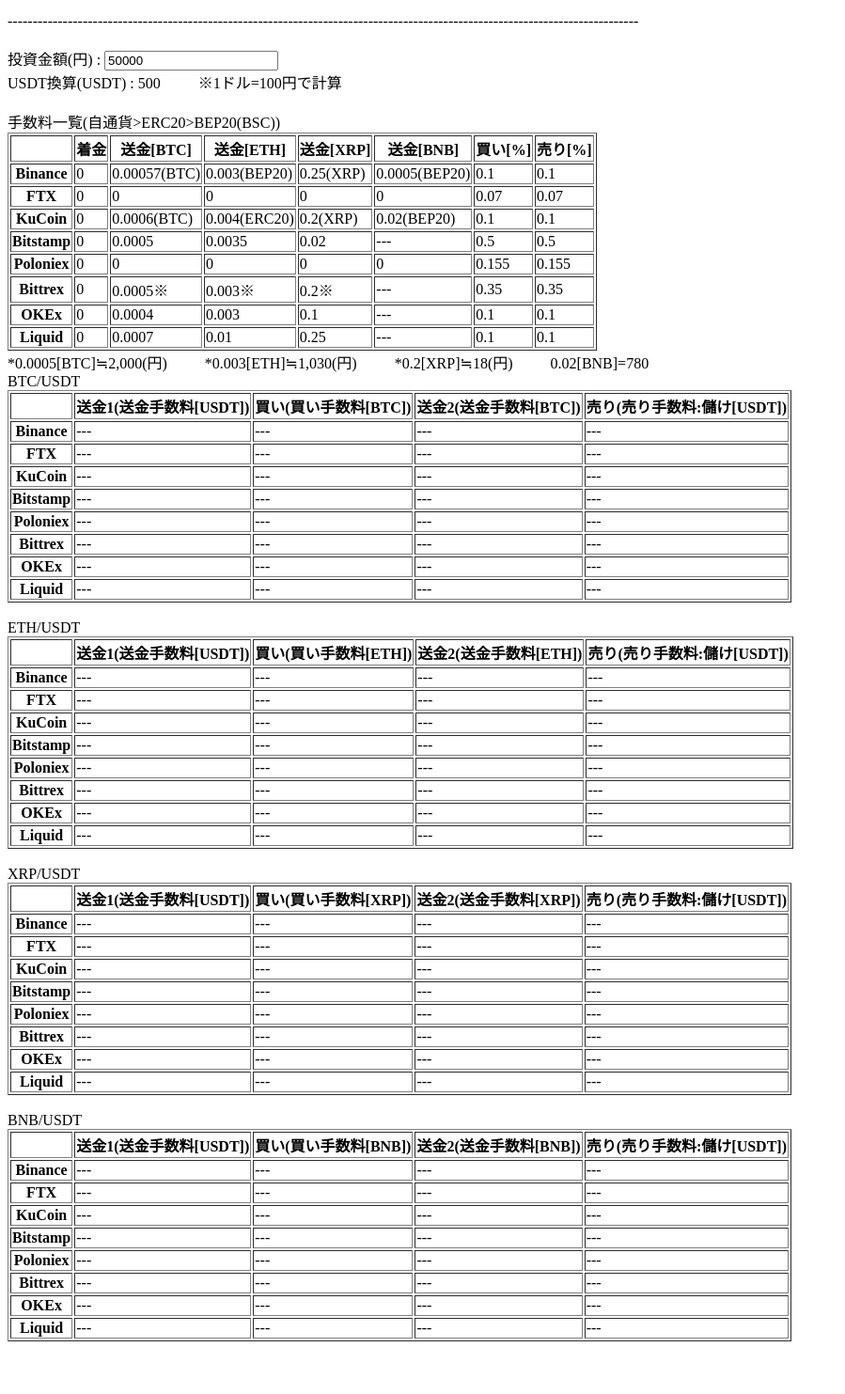
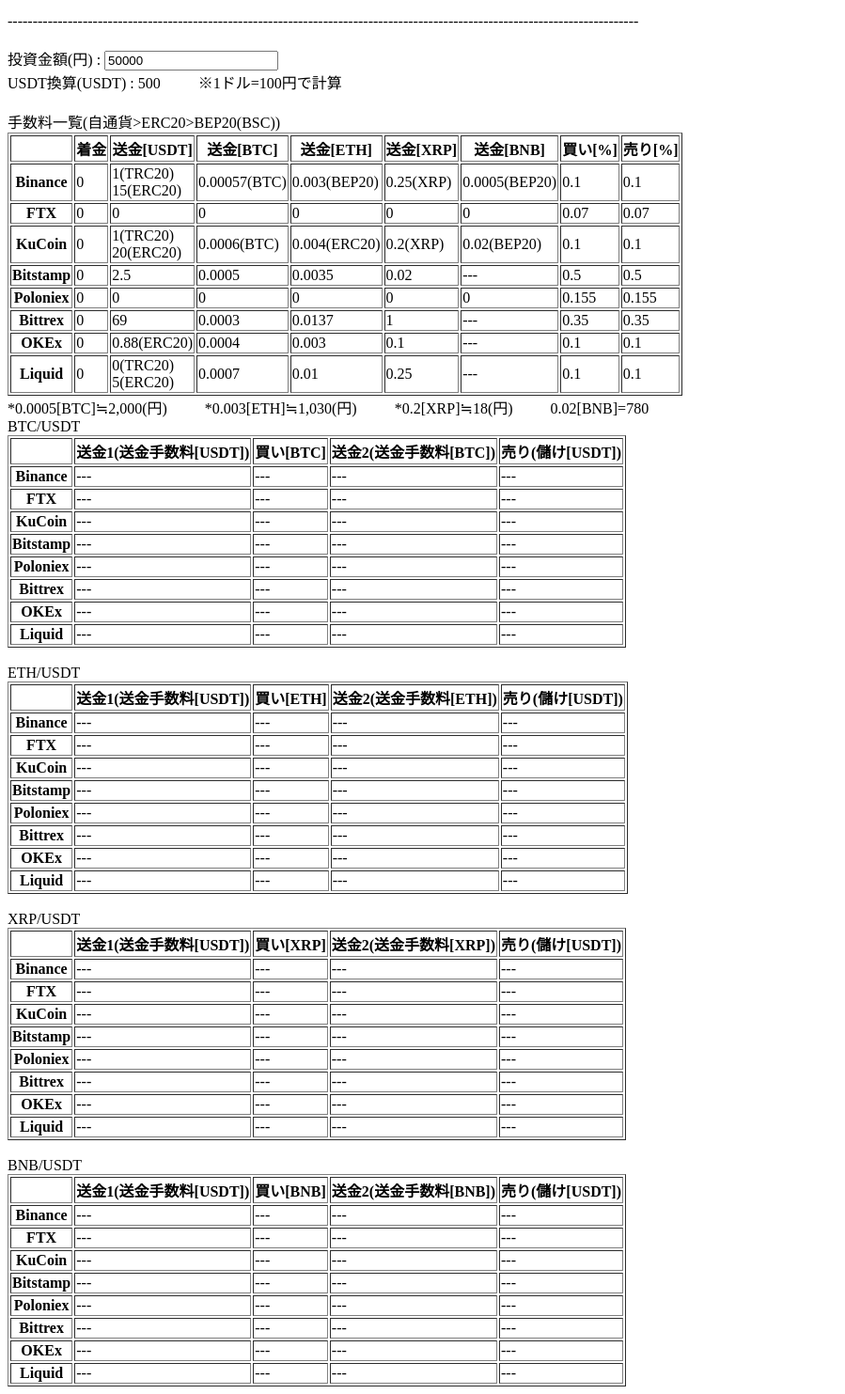
Before and after one commit to aaaa1597/web-arbph2, a Flask app: page / in a window 1280 px wide. Shown: the part 292-1775 px from the top of the page at 94% size, without its empty margins (0-899 px from the left). Before the commit the page ends 1719 px from the top, so only its background shows below. Run offline with Flask 2, Linux system fonts and the light colour scheme; data that the repository does not hold is empty.

Commit message:
手数料一覧作成

```diff
--- a/templates/index.html
+++ b/templates/index.html
@@ -193,33 +193,33 @@
         <caption text-align="left">手数料一覧(自通貨>ERC20>BEP20(BSC))</caption>
         <thead>
             <tr>
-                <th></th><th>着金</th><th>送金[BTC]</th><th>送金[ETH]</th><th>送金[XRP]</th><th>送金[BNB]</th><th>買い[%]</th><th>売り[%]</th>
+                <th></th><th>着金</th><th>送金[USDT]</th><th>送金[BTC]</th><th>送金[ETH]</th><th>送金[XRP]</th><th>送金[BNB]</th><th>買い[%]</th><th>売り[%]</th>
             </tr>
         </thead>
         <tbody>
             <tr>
-                <th>Binance</th><td>0</td><td>0.00057(BTC)</td><td>0.003(BEP20)</td><td>0.25(XRP)</td><td>0.0005(BEP20)</td><td>0.1</td><td>0.1</td>
+                <th>Binance</th><td>0</td><td>1(TRC20)<br/>15(ERC20)</td><td>0.00057(BTC)</td><td>0.003(BEP20)</td><td>0.25(XRP)</td><td>0.0005(BEP20)</td><td>0.1</td><td>0.1</td>
             </tr>
             <tr>
-                <th>FTX</th><td>0</td><td>0</td><td>0</td><td>0</td><td>0</td><td>0.07</td><td>0.07</td>
+                <th>FTX</th><td>0</td><td>0</td><td>0</td><td>0</td><td>0</td><td>0</td><td>0.07</td><td>0.07</td>
             </tr>
             <tr>
-                <th>KuCoin</th><td>0</td><td>0.0006(BTC)</td><td>0.004(ERC20)</td><td>0.2(XRP)</td><td>0.02(BEP20)</td><td>0.1</td><td>0.1</td>
+                <th>KuCoin</th><td>0</td><td>1(TRC20)<br/>20(ERC20)</td><td>0.0006(BTC)</td><td>0.004(ERC20)</td><td>0.2(XRP)</td><td>0.02(BEP20)</td><td>0.1</td><td>0.1</td>
             </tr>
             <tr>
-                <th>Bitstamp</th><td>0</td><td>0.0005</td><td>0.0035</td><td>0.02</td><td>---</td><td>0.5</td><td>0.5</td>
+                <th>Bitstamp</th><td>0</td><td>2.5</td><td>0.0005</td><td>0.0035</td><td>0.02</td><td>---</td><td>0.5</td><td>0.5</td>
             </tr>
             <tr>
-                <th>Poloniex</th><td>0</td><td>0</td><td>0</td><td>0</td><td>0</td><td>0.155</td><td>0.155</td>
+                <th>Poloniex</th><td>0</td><td>0</td><td>0</td><td>0</td><td>0</td><td>0</td><td>0.155</td><td>0.155</td>
             </tr>
             <tr>
-                <th>Bittrex</th><td>0</td><td>0.0005※</td><td>0.003※</td><td>0.2※</td><td>---</td><td>0.35</td><td>0.35</td>
+                <th>Bittrex</th><td>0</td><td>69</td><td>0.0003</td><td>0.0137</td><td>1</td><td>---</td><td>0.35</td><td>0.35</td>
             </tr>
             <tr>
-                <th>OKEx</th><td>0</td><td>0.0004</td><td>0.003</td><td>0.1</td><td>---</td><td>0.1</td><td>0.1</td>
+                <th>OKEx</th><td>0</td><td>0.88(ERC20)</td><td>0.0004</td><td>0.003</td><td>0.1</td><td>---</td><td>0.1</td><td>0.1</td>
             </tr>
             <tr>
-                <th>Liquid</th><td>0</td><td>0.0007</td><td>0.01</td><td>0.25</td><td>---</td><td>0.1</td><td>0.1</td>
+                <th>Liquid</th><td>0</td><td>0(TRC20)<br/>5(ERC20)</td><td>0.0007</td><td>0.01</td><td>0.25</td><td>---</td><td>0.1</td><td>0.1</td>
             </tr>
         </tbody>
     </table>
@@ -231,7 +231,7 @@
         <caption text-align="left">BTC/USDT</caption>
         <thead>
             <tr>
-                <th></th><th>送金1(送金手数料[USDT])</th><th>買い(買い手数料[BTC])</th><th>送金2(送金手数料[BTC])</th><th>売り(売り手数料:儲け[USDT])</th>
+                <th></th><th>送金1(送金手数料[USDT])</th><th>買い[BTC]</th><th>送金2(送金手数料[BTC])</th><th>売り(儲け[USDT])</th>
             </tr>
         </thead>
         <tbody>
@@ -268,7 +268,7 @@
         <caption text-align="left">ETH/USDT</caption>
         <thead>
             <tr>
-                <th></th><th>送金1(送金手数料[USDT])</th><th>買い(買い手数料[ETH])</th><th>送金2(送金手数料[ETH])</th><th>売り(売り手数料:儲け[USDT])</th>
+                <th></th><th>送金1(送金手数料[USDT])</th><th>買い[ETH]</th><th>送金2(送金手数料[ETH])</th><th>売り(儲け[USDT])</th>
             </tr>
         </thead>
         <tbody>
@@ -304,7 +304,7 @@
         <caption text-align="left">XRP/USDT</caption>
         <thead>
             <tr>
-                <th></th><th>送金1(送金手数料[USDT])</th><th>買い(買い手数料[XRP])</th><th>送金2(送金手数料[XRP])</th><th>売り(売り手数料:儲け[USDT])</th>
+                <th></th><th>送金1(送金手数料[USDT])</th><th>買い[XRP]</th><th>送金2(送金手数料[XRP])</th><th>売り(儲け[USDT])</th>
             </tr>
         </thead>
         <tbody>
@@ -340,7 +340,7 @@
         <caption text-align="left">BNB/USDT</caption>
         <thead>
             <tr>
-                <th></th><th>送金1(送金手数料[USDT])</th><th>買い(買い手数料[BNB])</th><th>送金2(送金手数料[BNB])</th><th>売り(売り手数料:儲け[USDT])</th>
+                <th></th><th>送金1(送金手数料[USDT])</th><th>買い[BNB]</th><th>送金2(送金手数料[BNB])</th><th>売り(儲け[USDT])</th>
             </tr>
         </thead>
         <tbody>
```
